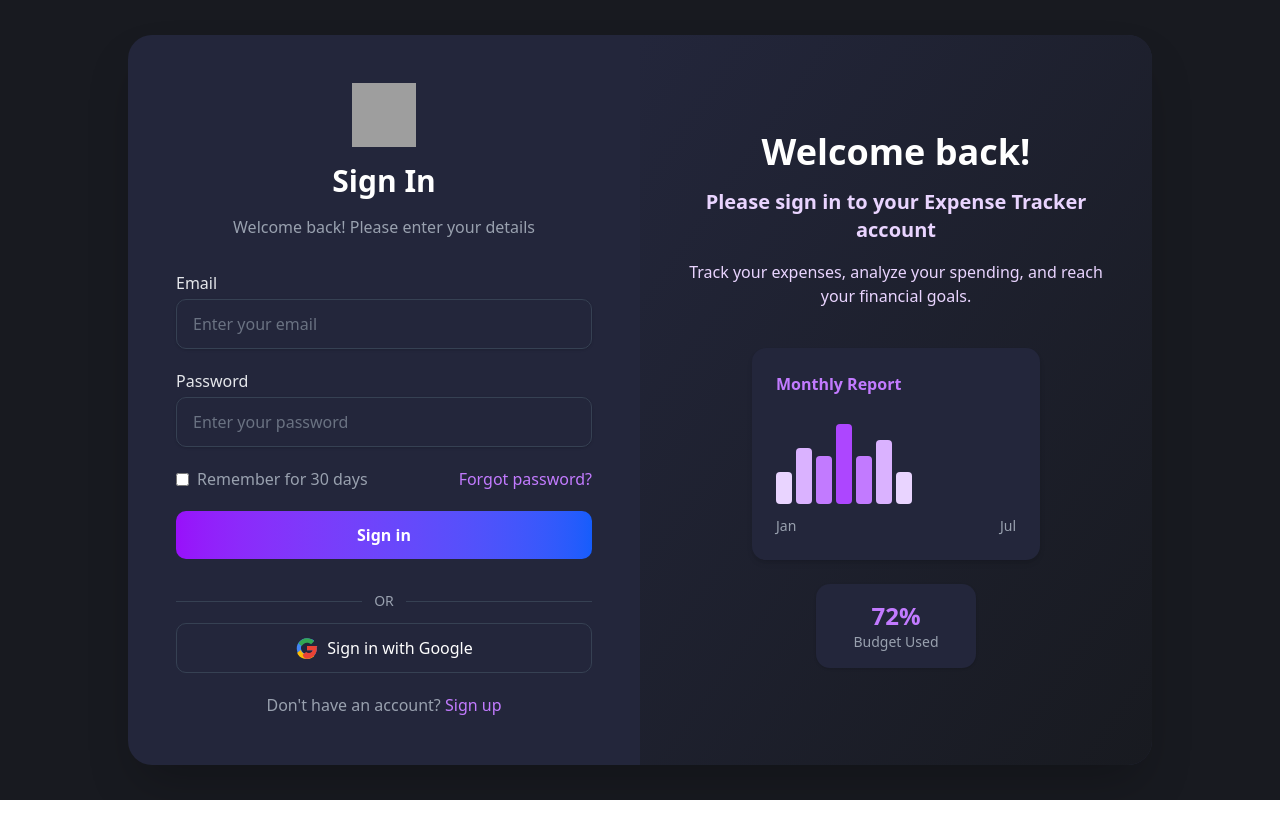
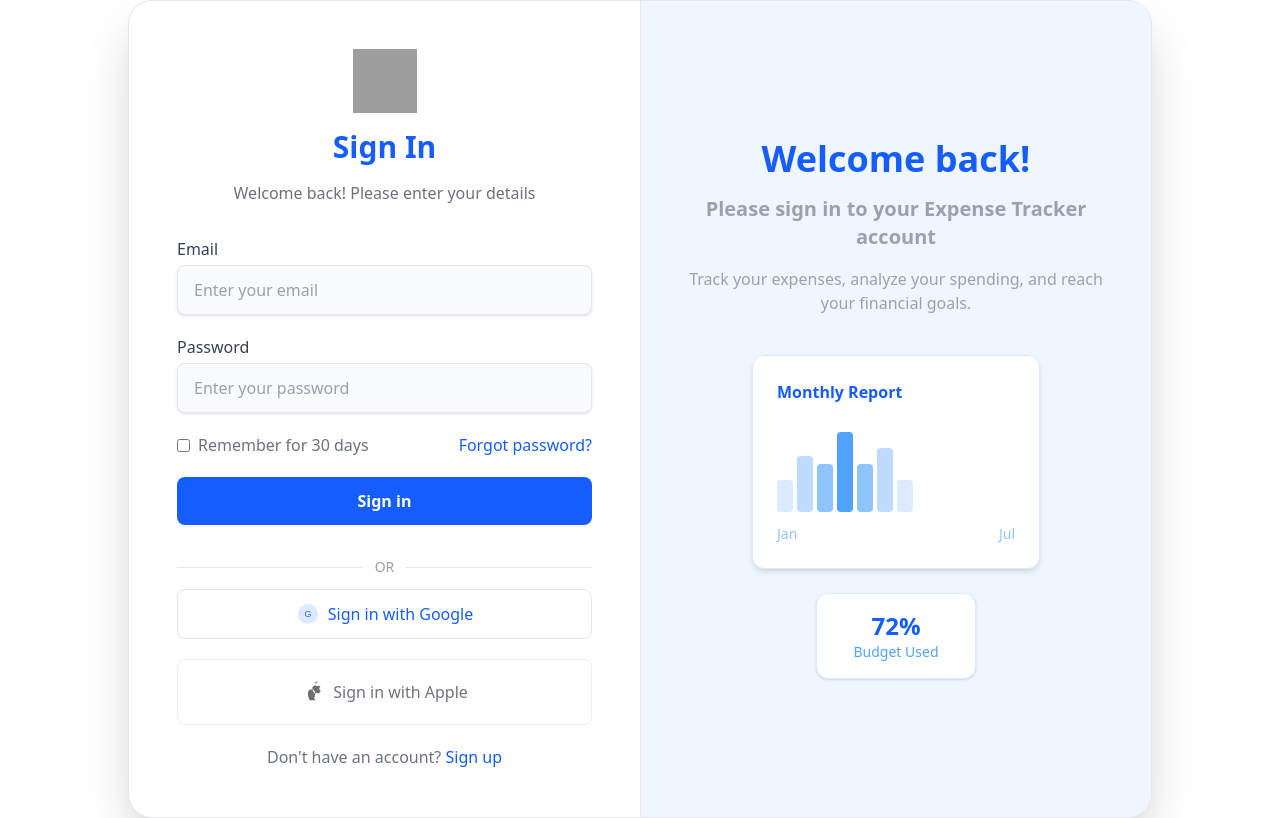
Before and after one commit to RosmeoP/expense-tracker, a React (Vite) app: page / in a window 1280 px wide. Built offline with nearby package versions, Linux system fonts and the light colour scheme; grey boxes are pictures that could not be loaded.

Commit message:
refactor: clean up unused CSS variables and improve styling in login and TopNav components

```diff
--- a/src/components/ui/topNav.tsx
+++ b/src/components/ui/topNav.tsx
@@ -71,7 +71,6 @@ export const TopNav = ({ userName }: { userName: string }) => {
             className="w-full rounded-lg border border-gray-200 pl-10 pr-4 py-2 focus:outline-none focus:ring-2 focus:ring-blue-400 transition bg-white shadow-sm"
           />
         </form>
-
       )}
     </header>
   );
--- a/src/index.css
+++ b/src/index.css
@@ -1,120 +1,2 @@
 @import "tailwindcss";
 @import "tw-animate-css";
-
-@custom-variant dark (&:is(.dark *));
-
-@theme inline {
-  --radius-sm: calc(var(--radius) - 4px);
-  --radius-md: calc(var(--radius) - 2px);
-  --radius-lg: var(--radius);
-  --radius-xl: calc(var(--radius) + 4px);
-  --color-background: var(--background);
-  --color-foreground: var(--foreground);
-  --color-card: var(--card);
-  --color-card-foreground: var(--card-foreground);
-  --color-popover: var(--popover);
-  --color-popover-foreground: var(--popover-foreground);
-  --color-primary: var(--primary);
-  --color-primary-foreground: var(--primary-foreground);
-  --color-secondary: var(--secondary);
-  --color-secondary-foreground: var(--secondary-foreground);
-  --color-muted: var(--muted);
-  --color-muted-foreground: var(--muted-foreground);
-  --color-accent: var(--accent);
-  --color-accent-foreground: var(--accent-foreground);
-  --color-destructive: var(--destructive);
-  --color-border: var(--border);
-  --color-input: var(--input);
-  --color-ring: var(--ring);
-  --color-chart-1: var(--chart-1);
-  --color-chart-2: var(--chart-2);
-  --color-chart-3: var(--chart-3);
-  --color-chart-4: var(--chart-4);
-  --color-chart-5: var(--chart-5);
-  --color-sidebar: var(--sidebar);
-  --color-sidebar-foreground: var(--sidebar-foreground);
-  --color-sidebar-primary: var(--sidebar-primary);
-  --color-sidebar-primary-foreground: var(--sidebar-primary-foreground);
-  --color-sidebar-accent: var(--sidebar-accent);
-  --color-sidebar-accent-foreground: var(--sidebar-accent-foreground);
-  --color-sidebar-border: var(--sidebar-border);
-  --color-sidebar-ring: var(--sidebar-ring);
-}
-
-:root {
-  --radius: 0.625rem;
-  --background: oklch(1 0 0);
-  --foreground: oklch(0.145 0 0);
-  --card: oklch(1 0 0);
-  --card-foreground: oklch(0.145 0 0);
-  --popover: oklch(1 0 0);
-  --popover-foreground: oklch(0.145 0 0);
-  --primary: oklch(0.205 0 0);
-  --primary-foreground: oklch(0.985 0 0);
-  --secondary: oklch(0.97 0 0);
-  --secondary-foreground: oklch(0.205 0 0);
-  --muted: oklch(0.97 0 0);
-  --muted-foreground: oklch(0.556 0 0);
-  --accent: oklch(0.97 0 0);
-  --accent-foreground: oklch(0.205 0 0);
-  --destructive: oklch(0.577 0.245 27.325);
-  --border: oklch(0.922 0 0);
-  --input: oklch(0.922 0 0);
-  --ring: oklch(0.708 0 0);
-  --chart-1: oklch(0.646 0.222 41.116);
-  --chart-2: oklch(0.6 0.118 184.704);
-  --chart-3: oklch(0.398 0.07 227.392);
-  --chart-4: oklch(0.828 0.189 84.429);
-  --chart-5: oklch(0.769 0.188 70.08);
-  --sidebar: oklch(0.985 0 0);
-  --sidebar-foreground: oklch(0.145 0 0);
-  --sidebar-primary: oklch(0.205 0 0);
-  --sidebar-primary-foreground: oklch(0.985 0 0);
-  --sidebar-accent: oklch(0.97 0 0);
-  --sidebar-accent-foreground: oklch(0.205 0 0);
-  --sidebar-border: oklch(0.922 0 0);
-  --sidebar-ring: oklch(0.708 0 0);
-}
-
-.dark {
-  --background: oklch(0.145 0 0);
-  --foreground: oklch(0.985 0 0);
-  --card: oklch(0.205 0 0);
-  --card-foreground: oklch(0.985 0 0);
-  --popover: oklch(0.205 0 0);
-  --popover-foreground: oklch(0.985 0 0);
-  --primary: oklch(0.922 0 0);
-  --primary-foreground: oklch(0.205 0 0);
-  --secondary: oklch(0.269 0 0);
-  --secondary-foreground: oklch(0.985 0 0);
-  --muted: oklch(0.269 0 0);
-  --muted-foreground: oklch(0.708 0 0);
-  --accent: oklch(0.269 0 0);
-  --accent-foreground: oklch(0.985 0 0);
-  --destructive: oklch(0.704 0.191 22.216);
-  --border: oklch(1 0 0 / 10%);
-  --input: oklch(1 0 0 / 15%);
-  --ring: oklch(0.556 0 0);
-  --chart-1: oklch(0.488 0.243 264.376);
-  --chart-2: oklch(0.696 0.17 162.48);
-  --chart-3: oklch(0.769 0.188 70.08);
-  --chart-4: oklch(0.627 0.265 303.9);
-  --chart-5: oklch(0.645 0.246 16.439);
-  --sidebar: oklch(0.205 0 0);
-  --sidebar-foreground: oklch(0.985 0 0);
-  --sidebar-primary: oklch(0.488 0.243 264.376);
-  --sidebar-primary-foreground: oklch(0.985 0 0);
-  --sidebar-accent: oklch(0.269 0 0);
-  --sidebar-accent-foreground: oklch(0.985 0 0);
-  --sidebar-border: oklch(1 0 0 / 10%);
-  --sidebar-ring: oklch(0.556 0 0);
-}
-
-@layer base {
-  * {
-    @apply border-border outline-ring/50;
-  }
-  body {
-    @apply bg-background text-foreground;
-  }
-}
--- a/src/pages/login.tsx
+++ b/src/pages/login.tsx
@@ -23,114 +23,128 @@ const Login = () => {
   };
 
   return (
-    <div className="min-h-screen flex items-center justify-center bg-[#181A20] px-4">
-      <div className="flex flex-col md:flex-row bg-[#23263b] rounded-3xl shadow-2xl overflow-hidden max-w-5xl w-full">
+    <div className="min-h-screen flex items-center justify-center bg-white px-4">
+      <div className="flex flex-col md:flex-row bg-white rounded-3xl shadow-2xl overflow-hidden max-w-5xl w-full border border-gray-200">
         {/* Left: Login Form */}
         <div className="w-full md:w-1/2 p-8 md:p-12 flex flex-col justify-center">
           {/* Logo */}
           <div className="flex justify-center mb-4">
             <img src="/logo192.png" alt="Expense Tracker Logo" className="w-16 h-16" />
           </div>
-          <h2 className="text-3xl font-bold text-white text-center mb-4">Sign In</h2>
-          <p className="text-center text-gray-400 mb-8">Welcome back! Please enter your details</p>
+          <h2 className="text-3xl font-bold text-blue-600 text-center mb-4">Sign In</h2>
+          <p className="text-center text-gray-500 mb-8">Welcome back! Please enter your details</p>
           <form onSubmit={handleSubmit} className="space-y-5">
             <div>
-              <label className="block text-base font-medium text-gray-200">Email</label>
+              <label className="block text-base font-medium text-gray-700">Email</label>
               <input
                 type="email"
                 value={email}
                 onChange={(e) => setEmail(e.target.value)}
                 required
-                className="mt-1 w-full px-4 py-3 bg-[#23263b] border border-gray-700 rounded-lg shadow-sm focus:outline-none focus:ring-2 focus:ring-purple-500 text-white placeholder-gray-500"
+                className="mt-1 w-full px-4 py-3 bg-gray-50 border border-gray-200 rounded-lg shadow-sm focus:outline-none focus:ring-2 focus:ring-blue-500 text-gray-900 placeholder-gray-400"
                 placeholder="Enter your email"
               />
             </div>
             <div>
-              <label className="block text-base font-medium text-gray-200">Password</label>
+              <label className="block text-base font-medium text-gray-700">Password</label>
               <input
                 type="password"
                 value={password}
                 onChange={(e) => setPassword(e.target.value)}
                 required
-                className="mt-1 w-full px-4 py-3 bg-[#23263b] border border-gray-700 rounded-lg shadow-sm focus:outline-none focus:ring-2 focus:ring-purple-500 text-white placeholder-gray-500"
+                className="mt-1 w-full px-4 py-3 bg-gray-50 border border-gray-200 rounded-lg shadow-sm focus:outline-none focus:ring-2 focus:ring-blue-500 text-gray-900 placeholder-gray-400"
                 placeholder="Enter your password"
               />
             </div>
             <div className="flex items-center justify-between">
-              <label className="flex items-center text-base text-gray-400">
+              <label className="flex items-center text-base text-gray-500">
                 <input
                   type="checkbox"
                   checked={remember}
                   onChange={() => setRemember(!remember)}
-                  className="mr-2 accent-purple-500"
+                  className="mr-2 accent-blue-600"
                 />
                 Remember for 30 days
               </label>
-              <a href="/forgot-password" className="text-base text-purple-400 hover:underline">
+              <a href="/forgot-password" className="text-base text-blue-600 hover:underline">
                 Forgot password?
               </a>
             </div>
             <button
               type="submit"
-              className="w-full bg-gradient-to-r from-purple-600 to-blue-600 text-white font-semibold py-3 rounded-lg hover:from-purple-700 hover:to-blue-700 transition"
+              className="w-full bg-blue-600 text-white font-semibold py-3 rounded-lg hover:bg-blue-700 transition"
             >
               Sign in
             </button>
             <div className="flex items-center my-3">
-              <div className="flex-grow border-t border-gray-700"></div>
+              <div className="flex-grow border-t border-gray-200"></div>
               <span className="mx-3 text-gray-400 text-sm">OR</span>
-              <div className="flex-grow border-t border-gray-700"></div>
+              <div className="flex-grow border-t border-gray-200"></div>
             </div>
             <button
               type="button"
-              className="w-full flex items-center justify-center gap-2 border border-gray-700 bg-[#23263b] py-3 rounded-lg hover:bg-[#282c3f] transition text-white"
+              className="w-full flex items-center justify-center gap-2 border border-gray-200 bg-white py-3 rounded-lg hover:bg-blue-50 transition text-blue-600"
             >
               <svg className="w-6 h-6" viewBox="0 0 48 48">
                 <g>
-                  <path fill="#4285F4" d="M44.5 20H24v8.5h11.7C34.7 33.1 29.8 36 24 36c-6.6 0-12-5.4-12-12s5.4-12 12-12c3.1 0 5.9 1.1 8.1 2.9l6.1-6.1C34.5 6.5 29.6 4.5 24 4.5 12.7 4.5 3.5 13.7 3.5 25S12.7 45.5 24 45.5c10.5 0 19.5-8.5 19.5-19.5 0-1.3-.1-2.5-.3-3.5z"/>
-                  <path fill="#34A853" d="M6.3 14.7l7 5.1C15.7 16.1 19.5 13.5 24 13.5c3.1 0 5.9 1.1 8.1 2.9l6.1-6.1C34.5 6.5 29.6 4.5 24 4.5c-7.2 0-13.3 4.1-16.7 10.2z"/>
-                  <path fill="#FBBC05" d="M24 45.5c5.8 0 10.7-1.9 14.3-5.2l-6.6-5.4c-2 1.4-4.6 2.2-7.7 2.2-5.8 0-10.7-3.9-12.5-9.2l-7 5.4C6.7 41.1 14.7 45.5 24 45.5z"/>
-                  <path fill="#EA4335" d="M44.5 20H24v8.5h11.7c-1.2 3.2-4.1 5.5-7.7 5.5-2.2 0-4.2-.7-5.7-2l-7 5.4C15.7 41.1 19.5 45.5 24 45.5c10.5 0 19.5-8.5 19.5-19.5 0-1.3-.1-2.5-.3-3.5z"/>
+                  <circle cx="24" cy="24" r="20" fill="#DBEAFE" />
+                  <text x="24" y="30" textAnchor="middle" fontSize="18" fill="#2563EB" fontFamily="Arial">G</text>
                 </g>
               </svg>
               Sign in with Google
             </button>
-            <p className="text-center text-base text-gray-400 mt-5">
+            {/* Sign in with Apple button for future integration */}
+            <button
+              type="button"
+              disabled
+              className="w-full flex items-center justify-center gap-2 border border-gray-200 bg-white py-3 rounded-lg text-gray-900 opacity-60 cursor-not-allowed"
+              title="Coming soon"
+            >
+              {/* Clean Apple logo SVG */}
+              <svg className="w-6 h-10" viewBox="0 0 24 24" fill="none">
+                <path
+                  d="M16.365 1.43c0 1.14-.93 2.06-2.07 2.06-.04 0-.08 0-.12-.01-.17-1.09.95-2.05 2.07-2.05.04 0 .08 0 .12.01zm2.44 4.13c-1.13-.13-2.09.62-2.63.62-.54 0-1.37-.6-2.25-.58-.87.01-1.68.5-2.13 1.27-.91 1.57-.23 3.89.65 5.16.43.62.94 1.31 1.61 1.29.65-.03.9-.42 1.68-.42.78 0 1.01.42 1.68.41.69-.01 1.13-.63 1.56-1.25.49-.7.69-1.38.7-1.41-.02-.01-1.34-.51-1.36-2.01-.01-1.26 1.03-1.86 1.08-1.89-.59-.86-1.51-.96-1.83-.97zm-4.44 13.13c-.41.95-.84 1.89-1.51 1.91-.66.02-.87-.62-1.63-.62-.76 0-.99.6-1.62.64-.65.03-1.15-.92-1.56-1.87-1.07-2.36-1.89-6.68.09-8.57.74-.7 1.8-.72 2.37-.72.57 0 1.65.02 2.37.72 1.98 1.89 1.17 6.21.09 8.57z"
+                  fill="#111"
+                />
+              </svg>
+              Sign in with Apple
+            </button>
+            <p className="text-center text-base text-gray-500 mt-5">
               Don't have an account?{' '}
-              <a href="/signup" className="text-purple-400 hover:underline">
+              <a href="/signup" className="text-blue-600 hover:underline">
                 Sign up
               </a>
             </p>
           </form>
         </div>
         {/* Right: Welcome Panel */}
-        <div className="hidden md:flex flex-col justify-center items-center w-1/2 bg-gradient-to-br from-[#23263b] to-[#181A20] text-white px-12 py-10">
-          <h2 className="text-4xl font-bold mb-4 text-center text-white">Welcome back!</h2>
-          <p className="text-xl font-semibold mb-4 text-center text-purple-200">Please sign in to your Expense Tracker account</p>
-          <p className="text-center text-purple-200 mb-10">
+        <div className="hidden md:flex flex-col justify-center items-center w-1/2 bg-blue-50 text-gray-900 px-12 py-10 border-l border-gray-200">
+          <h2 className="text-4xl font-bold mb-4 text-center text-blue-600">Welcome back!</h2>
+          <p className="text-xl font-semibold mb-4 text-center text-gray-400">Please sign in to your Expense Tracker account</p>
+          <p className="text-center text-gray-400 mb-10">
             Track your expenses, analyze your spending, and reach your financial goals.
           </p>
           {/* Placeholder for chart/graphic */}
           <div className="w-full flex flex-col items-center">
-            <div className="bg-[#23263b] rounded-xl p-6 w-72 shadow-md mb-6">
-              <div className="text-purple-400 font-bold text-base mb-3">Monthly Report</div>
+            <div className="bg-white rounded-xl p-6 w-72 shadow-md mb-6 border border-blue-100">
+              <div className="text-blue-600 font-bold text-base mb-3">Monthly Report</div>
               <div className="flex items-end gap-1 h-24">
-                <div className="bg-purple-200 w-4 h-8 rounded"></div>
-                <div className="bg-purple-300 w-4 h-14 rounded"></div>
-                <div className="bg-purple-400 w-4 h-12 rounded"></div>
-                <div className="bg-purple-500 w-4 h-20 rounded"></div>
-                <div className="bg-purple-400 w-4 h-12 rounded"></div>
-                <div className="bg-purple-300 w-4 h-16 rounded"></div>
-                <div className="bg-purple-200 w-4 h-8 rounded"></div>
+                <div className="bg-blue-100 w-4 h-8 rounded"></div>
+                <div className="bg-blue-200 w-4 h-14 rounded"></div>
+                <div className="bg-blue-300 w-4 h-12 rounded"></div>
+                <div className="bg-blue-400 w-4 h-20 rounded"></div>
+                <div className="bg-blue-300 w-4 h-12 rounded"></div>
+                <div className="bg-blue-200 w-4 h-16 rounded"></div>
+                <div className="bg-blue-100 w-4 h-8 rounded"></div>
               </div>
-              <div className="flex justify-between text-sm text-gray-400 mt-3">
+              <div className="flex justify-between text-sm text-blue-300 mt-3">
                 <span>Jan</span>
                 <span>Jul</span>
               </div>
             </div>
-            <div className="bg-[#23263b] rounded-xl p-4 w-40 shadow text-center">
-              <div className="text-purple-400 font-bold text-2xl">72%</div>
-              <div className="text-sm text-gray-400">Budget Used</div>
+            <div className="bg-white rounded-xl p-4 w-40 shadow text-center border border-blue-100">
+              <div className="text-blue-600 font-bold text-2xl">72%</div>
+              <div className="text-sm text-blue-400">Budget Used</div>
             </div>
           </div>
         </div>
--- a/src/services/authService.tsx
+++ b/src/services/authService.tsx
@@ -2,14 +2,12 @@ import axios from 'axios';
 
 const API_URL = 'http://localhost:3000/api';
 
-// Helper function to check if the token has expired
 const isTokenExpired = (token: string) => {
   const payload = JSON.parse(atob(token.split('.')[1]));
   const expiry = payload.exp * 1000;
   return expiry < Date.now();
 };
 
-// Register user function
 export const registerUser = async (email: string, password: string, name: string) => {
   try {
     const response = await axios.post(`${API_URL}/register`, { email, password, name }, { withCredentials: true });
```
